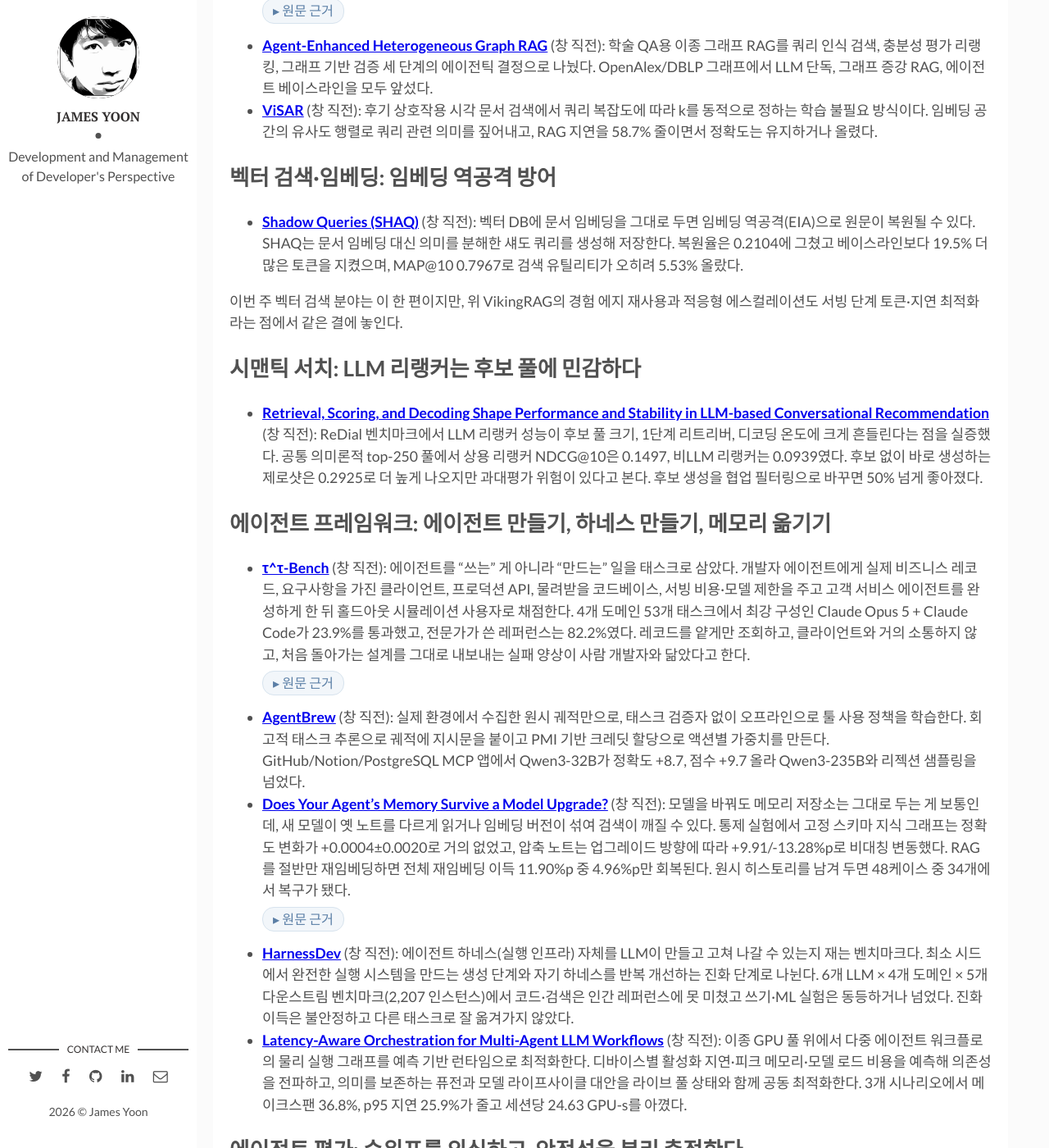
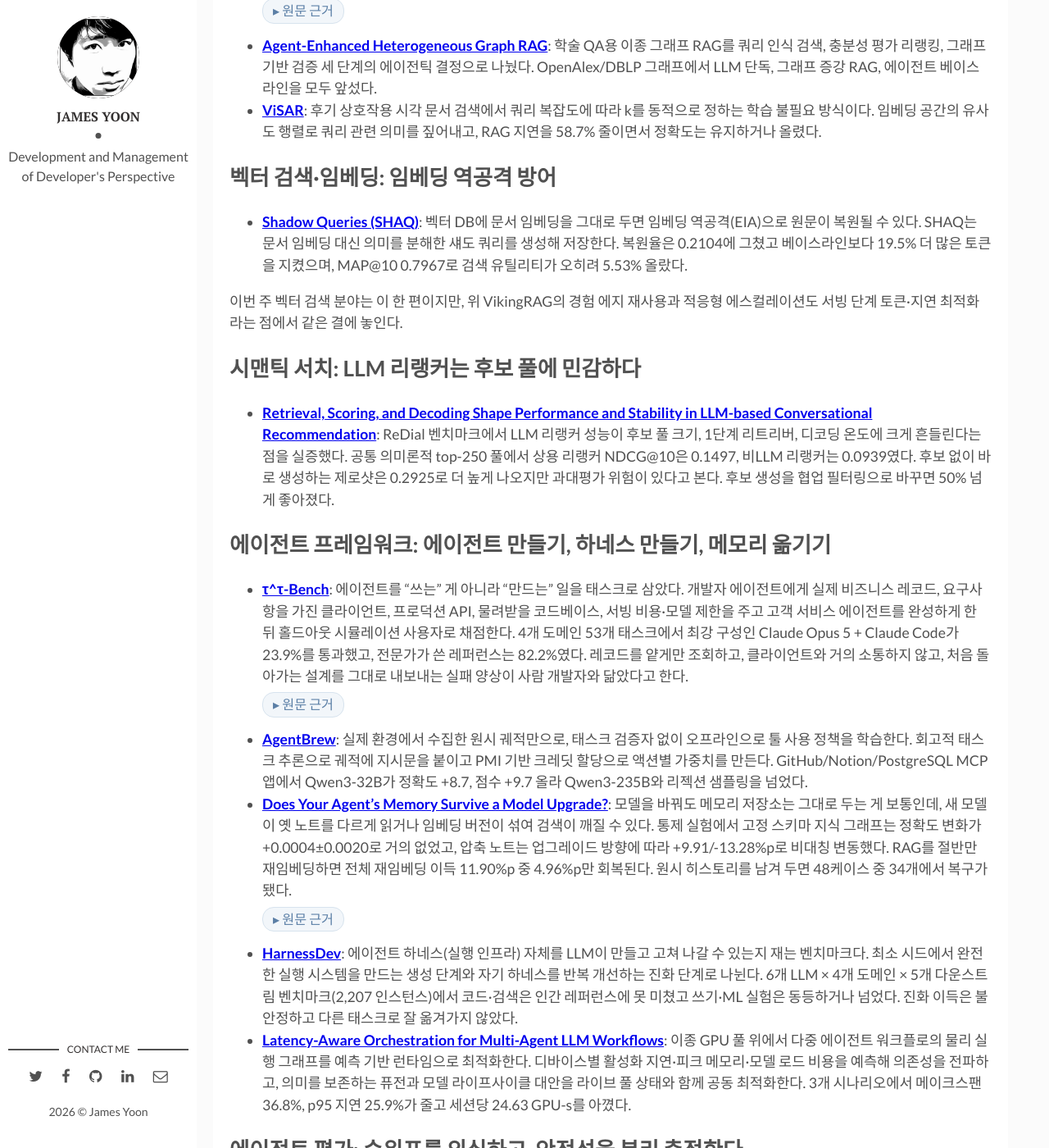
Before and after one commit to butteryoon/butteryoon.github.io, a Jekyll site: the page built from _posts/2026-09-13-rag_agent_weekly.md, in a window 1280 px wide and 1400 px high, scrolled down 1262 px. Shown: the whole window at 82% size. Built offline with Jekyll 4.4.1, drawn with Linux system fonts in a browser that asks for light colours; comment, search, counter and statistics services are not loaded; part of the change alters nothing that is shown; some of the changed text lies outside the part shown.

Commit message:
주간 동향 글 정리: (창 직전) 라벨 제거, 지난주 중복 논문(EarlyEval) 삭제 (15→14편)
Co-Authored-By: Claude Fable 5 <noreply@anthropic.com>
Claude-Session: https://claude.ai/code/session_01GP584Scs1goEpQgpanpNdb

```diff
--- a/_posts/2026-09-13-rag_agent_weekly.md
+++ b/_posts/2026-09-13-rag_agent_weekly.md
@@ -5,13 +5,13 @@ title: "RAG & AI 에이전트 주간 연구 동향 (2026-09-07 ~ 09-13)"
 description: "이번 주 arXiv에 올라온 RAG, 벡터 검색, 리랭킹, 에이전트 프레임워크·평가 분야 주요 논문 요약"
 img: ai_abstract_title.jpg
 date: 2026-09-13 23:00:00 +0900
-last_modified_at: 2026-09-13 23:00:00 +0900
+last_modified_at: 2026-09-14 09:20:00 +0900
 tags: [rag, ai agent, llm, vector database, reranking, arxiv, weekly] # add tag
 related: llm
 categories: dev
 ---
 
-Hermes 에이전트가 배치 작업으로 수집한 RAG·AI 에이전트 분야 주간 논문 보고서(arXiv cs.IR/cs.CL/cs.MA/cs.AI/cs.LG + Hugging Face Daily Papers, 2026-09-07~09-13)를 요약해서 정리한다. 이번 주는 편수가 15편으로 지난주보다 적은 대신, 보고서가 논문마다 arXiv 초록 페이지를 직접 열어 서지를 대조했다고 밝혔다. 목표 기간 직전인 8월 31일~9월 5일 등록분도 몇 편 섞여 있어서 아래에 "(창 직전)"으로 표시했다.
+Hermes 에이전트가 배치 작업으로 수집한 RAG·AI 에이전트 분야 주간 논문 보고서(arXiv cs.IR/cs.CL/cs.MA/cs.AI/cs.LG + Hugging Face Daily Papers, 2026-09-07~09-13)를 요약해서 정리한다. 이번 주는 편수가 14편으로 지난주보다 적은 대신, 보고서가 논문마다 arXiv 초록 페이지를 직접 열어 서지를 대조했다고 밝혔다. 목표 기간 직전(8월 31일~9월 5일)에 등록된 논문도 일부 포함되어 있다.
 
 <!--more-->
 
@@ -23,32 +23,31 @@ Hermes 에이전트가 배치 작업으로 수집한 RAG·AI 에이전트 분야
 - **[Q2D-Web](https://arxiv.org/abs/2609.08887)**: 1.9억 문서 웹 코퍼스와 에이전트가 재작성한 7만 개 쿼리(10개 언어)로 만든 대규모 에이전틱 리트리벌 벤치마크다. 에이전트 인용, 프로덕션 랭킹, 결합 판정 세 종류 정답 세트를 제공하고, 13개 리트리버를 돌려 보니 도메인·언어·쿼리 유형에 따라 순위가 갈렸다.
 - **[In RAG We Trust?](https://arxiv.org/abs/2609.09243)**: 검색된 문서가 오염됐을 때 RAG가 얼마나 무너지는지 Llama 3.1 8B로 측정했다. 엔티티 치환·숫자 치환·부정 세 가지 공격을 검색 문서 3개 중 0~3개에 적용했더니 정확도가 77.9%에서 43.5%로 떨어졌고, 오염 문서가 다수가 되는 순간 급락한다. 모델은 거짓을 새로 지어내기보다 답을 회피하는 쪽으로 반응했고, 어휘 겹침 기반 비지지 생성 프록시는 공격 하에서 오히려 줄었다.
   <details class="evidence"><summary>원문 근거</summary><blockquote>"Accuracy falls from 77.9% on clean context to 43.5% when all three passages are corrupted. Entity swap flips the largest share of answers that were correct on clean context. Number-based corruption stays flat while poisoned passages are a minority and jumps once they form a majority"</blockquote></details>
-- **[Agent-Enhanced Heterogeneous Graph RAG](https://arxiv.org/abs/2609.00761)** (창 직전): 학술 QA용 이종 그래프 RAG를 쿼리 인식 검색, 충분성 평가 리랭킹, 그래프 기반 검증 세 단계의 에이전틱 결정으로 나눴다. OpenAlex/DBLP 그래프에서 LLM 단독, 그래프 증강 RAG, 에이전트 베이스라인을 모두 앞섰다.
-- **[ViSAR](https://arxiv.org/abs/2609.02486)** (창 직전): 후기 상호작용 시각 문서 검색에서 쿼리 복잡도에 따라 k를 동적으로 정하는 학습 불필요 방식이다. 임베딩 공간의 유사도 행렬로 쿼리 관련 의미를 짚어내고, RAG 지연을 58.7% 줄이면서 정확도는 유지하거나 올렸다.
+- **[Agent-Enhanced Heterogeneous Graph RAG](https://arxiv.org/abs/2609.00761)**: 학술 QA용 이종 그래프 RAG를 쿼리 인식 검색, 충분성 평가 리랭킹, 그래프 기반 검증 세 단계의 에이전틱 결정으로 나눴다. OpenAlex/DBLP 그래프에서 LLM 단독, 그래프 증강 RAG, 에이전트 베이스라인을 모두 앞섰다.
+- **[ViSAR](https://arxiv.org/abs/2609.02486)**: 후기 상호작용 시각 문서 검색에서 쿼리 복잡도에 따라 k를 동적으로 정하는 학습 불필요 방식이다. 임베딩 공간의 유사도 행렬로 쿼리 관련 의미를 짚어내고, RAG 지연을 58.7% 줄이면서 정확도는 유지하거나 올렸다.
 
 ## 벡터 검색·임베딩: 임베딩 역공격 방어
 
-- **[Shadow Queries (SHAQ)](https://arxiv.org/abs/2609.04767)** (창 직전): 벡터 DB에 문서 임베딩을 그대로 두면 임베딩 역공격(EIA)으로 원문이 복원될 수 있다. SHAQ는 문서 임베딩 대신 의미를 분해한 섀도 쿼리를 생성해 저장한다. 복원율은 0.2104에 그쳤고 베이스라인보다 19.5% 더 많은 토큰을 지켰으며, MAP@10 0.7967로 검색 유틸리티가 오히려 5.53% 올랐다.
+- **[Shadow Queries (SHAQ)](https://arxiv.org/abs/2609.04767)**: 벡터 DB에 문서 임베딩을 그대로 두면 임베딩 역공격(EIA)으로 원문이 복원될 수 있다. SHAQ는 문서 임베딩 대신 의미를 분해한 섀도 쿼리를 생성해 저장한다. 복원율은 0.2104에 그쳤고 베이스라인보다 19.5% 더 많은 토큰을 지켰으며, MAP@10 0.7967로 검색 유틸리티가 오히려 5.53% 올랐다.
 
 이번 주 벡터 검색 분야는 이 한 편이지만, 위 VikingRAG의 경험 에지 재사용과 적응형 에스컬레이션도 서빙 단계 토큰·지연 최적화라는 점에서 같은 결에 놓인다.
 
 ## 시맨틱 서치: LLM 리랭커는 후보 풀에 민감하다
 
-- **[Retrieval, Scoring, and Decoding Shape Performance and Stability in LLM-based Conversational Recommendation](https://arxiv.org/abs/2609.00086)** (창 직전): ReDial 벤치마크에서 LLM 리랭커 성능이 후보 풀 크기, 1단계 리트리버, 디코딩 온도에 크게 흔들린다는 점을 실증했다. 공통 의미론적 top-250 풀에서 상용 리랭커 NDCG@10은 0.1497, 비LLM 리랭커는 0.0939였다. 후보 없이 바로 생성하는 제로샷은 0.2925로 더 높게 나오지만 과대평가 위험이 있다고 본다. 후보 생성을 협업 필터링으로 바꾸면 50% 넘게 좋아졌다.
+- **[Retrieval, Scoring, and Decoding Shape Performance and Stability in LLM-based Conversational Recommendation](https://arxiv.org/abs/2609.00086)**: ReDial 벤치마크에서 LLM 리랭커 성능이 후보 풀 크기, 1단계 리트리버, 디코딩 온도에 크게 흔들린다는 점을 실증했다. 공통 의미론적 top-250 풀에서 상용 리랭커 NDCG@10은 0.1497, 비LLM 리랭커는 0.0939였다. 후보 없이 바로 생성하는 제로샷은 0.2925로 더 높게 나오지만 과대평가 위험이 있다고 본다. 후보 생성을 협업 필터링으로 바꾸면 50% 넘게 좋아졌다.
 
 ## 에이전트 프레임워크: 에이전트 만들기, 하네스 만들기, 메모리 옮기기
 
-- **[τ^τ-Bench](https://arxiv.org/abs/2609.04611)** (창 직전): 에이전트를 "쓰는" 게 아니라 "만드는" 일을 태스크로 삼았다. 개발자 에이전트에게 실제 비즈니스 레코드, 요구사항을 가진 클라이언트, 프로덕션 API, 물려받을 코드베이스, 서빙 비용·모델 제한을 주고 고객 서비스 에이전트를 완성하게 한 뒤 홀드아웃 시뮬레이션 사용자로 채점한다. 4개 도메인 53개 태스크에서 최강 구성인 Claude Opus 5 + Claude Code가 23.9%를 통과했고, 전문가가 쓴 레퍼런스는 82.2%였다. 레코드를 얕게만 조회하고, 클라이언트와 거의 소통하지 않고, 처음 돌아가는 설계를 그대로 내보내는 실패 양상이 사람 개발자와 닮았다고 한다.
+- **[τ^τ-Bench](https://arxiv.org/abs/2609.04611)**: 에이전트를 "쓰는" 게 아니라 "만드는" 일을 태스크로 삼았다. 개발자 에이전트에게 실제 비즈니스 레코드, 요구사항을 가진 클라이언트, 프로덕션 API, 물려받을 코드베이스, 서빙 비용·모델 제한을 주고 고객 서비스 에이전트를 완성하게 한 뒤 홀드아웃 시뮬레이션 사용자로 채점한다. 4개 도메인 53개 태스크에서 최강 구성인 Claude Opus 5 + Claude Code가 23.9%를 통과했고, 전문가가 쓴 레퍼런스는 82.2%였다. 레코드를 얕게만 조회하고, 클라이언트와 거의 소통하지 않고, 처음 돌아가는 설계를 그대로 내보내는 실패 양상이 사람 개발자와 닮았다고 한다.
   <details class="evidence"><summary>원문 근거</summary><blockquote>"Across 53 tasks spanning four domains, the strongest configuration, Claude Opus 5 under Claude Code, passes just 23.9% of evaluation simulations. Meanwhile, an expert-authored reference ceiling scores 82.2%."</blockquote></details>
-- **[AgentBrew](https://arxiv.org/abs/2609.05837)** (창 직전): 실제 환경에서 수집한 원시 궤적만으로, 태스크 검증자 없이 오프라인으로 툴 사용 정책을 학습한다. 회고적 태스크 추론으로 궤적에 지시문을 붙이고 PMI 기반 크레딧 할당으로 액션별 가중치를 만든다. GitHub/Notion/PostgreSQL MCP 앱에서 Qwen3-32B가 정확도 +8.7, 점수 +9.7 올라 Qwen3-235B와 리젝션 샘플링을 넘었다.
-- **[Does Your Agent's Memory Survive a Model Upgrade?](https://arxiv.org/abs/2609.05339)** (창 직전): 모델을 바꿔도 메모리 저장소는 그대로 두는 게 보통인데, 새 모델이 옛 노트를 다르게 읽거나 임베딩 버전이 섞여 검색이 깨질 수 있다. 통제 실험에서 고정 스키마 지식 그래프는 정확도 변화가 +0.0004±0.0020로 거의 없었고, 압축 노트는 업그레이드 방향에 따라 +9.91/-13.28%p로 비대칭 변동했다. RAG를 절반만 재임베딩하면 전체 재임베딩 이득 11.90%p 중 4.96%p만 회복된다. 원시 히스토리를 남겨 두면 48케이스 중 34개에서 복구가 됐다.
+- **[AgentBrew](https://arxiv.org/abs/2609.05837)**: 실제 환경에서 수집한 원시 궤적만으로, 태스크 검증자 없이 오프라인으로 툴 사용 정책을 학습한다. 회고적 태스크 추론으로 궤적에 지시문을 붙이고 PMI 기반 크레딧 할당으로 액션별 가중치를 만든다. GitHub/Notion/PostgreSQL MCP 앱에서 Qwen3-32B가 정확도 +8.7, 점수 +9.7 올라 Qwen3-235B와 리젝션 샘플링을 넘었다.
+- **[Does Your Agent's Memory Survive a Model Upgrade?](https://arxiv.org/abs/2609.05339)**: 모델을 바꿔도 메모리 저장소는 그대로 두는 게 보통인데, 새 모델이 옛 노트를 다르게 읽거나 임베딩 버전이 섞여 검색이 깨질 수 있다. 통제 실험에서 고정 스키마 지식 그래프는 정확도 변화가 +0.0004±0.0020로 거의 없었고, 압축 노트는 업그레이드 방향에 따라 +9.91/-13.28%p로 비대칭 변동했다. RAG를 절반만 재임베딩하면 전체 재임베딩 이득 11.90%p 중 4.96%p만 회복된다. 원시 히스토리를 남겨 두면 48케이스 중 34개에서 복구가 됐다.
   <details class="evidence"><summary>원문 근거</summary><blockquote>"Model upgrades are routine; memory migrations are not. An agent can keep the same memory store and still forget: a new model may interpret old notes differently, mixed embedding versions may break retrieval, and repair may fail without the original evidence."</blockquote></details>
-- **[HarnessDev](https://arxiv.org/abs/2609.01437)** (창 직전): 에이전트 하네스(실행 인프라) 자체를 LLM이 만들고 고쳐 나갈 수 있는지 재는 벤치마크다. 최소 시드에서 완전한 실행 시스템을 만드는 생성 단계와 자기 하네스를 반복 개선하는 진화 단계로 나뉜다. 6개 LLM × 4개 도메인 × 5개 다운스트림 벤치마크(2,207 인스턴스)에서 코드·검색은 인간 레퍼런스에 못 미쳤고 쓰기·ML 실험은 동등하거나 넘었다. 진화 이득은 불안정하고 다른 태스크로 잘 옮겨가지 않았다.
-- **[Latency-Aware Orchestration for Multi-Agent LLM Workflows](https://arxiv.org/abs/2609.03335)** (창 직전): 이종 GPU 풀 위에서 다중 에이전트 워크플로의 물리 실행 그래프를 예측 기반 런타임으로 최적화한다. 디바이스별 활성화 지연·피크 메모리·모델 로드 비용을 예측해 의존성을 전파하고, 의미를 보존하는 퓨전과 모델 라이프사이클 대안을 라이브 풀 상태와 함께 공동 최적화한다. 3개 시나리오에서 메이크스팬 36.8%, p95 지연 25.9%가 줄고 세션당 24.63 GPU-s를 아꼈다.
+- **[HarnessDev](https://arxiv.org/abs/2609.01437)**: 에이전트 하네스(실행 인프라) 자체를 LLM이 만들고 고쳐 나갈 수 있는지 재는 벤치마크다. 최소 시드에서 완전한 실행 시스템을 만드는 생성 단계와 자기 하네스를 반복 개선하는 진화 단계로 나뉜다. 6개 LLM × 4개 도메인 × 5개 다운스트림 벤치마크(2,207 인스턴스)에서 코드·검색은 인간 레퍼런스에 못 미쳤고 쓰기·ML 실험은 동등하거나 넘었다. 진화 이득은 불안정하고 다른 태스크로 잘 옮겨가지 않았다.
+- **[Latency-Aware Orchestration for Multi-Agent LLM Workflows](https://arxiv.org/abs/2609.03335)**: 이종 GPU 풀 위에서 다중 에이전트 워크플로의 물리 실행 그래프를 예측 기반 런타임으로 최적화한다. 디바이스별 활성화 지연·피크 메모리·모델 로드 비용을 예측해 의존성을 전파하고, 의미를 보존하는 퓨전과 모델 라이프사이클 대안을 라이브 풀 상태와 함께 공동 최적화한다. 3개 시나리오에서 메이크스팬 36.8%, p95 지연 25.9%가 줄고 세션당 24.63 GPU-s를 아꼈다.
 
 ## 에이전트 평가: 순위표를 의심하고, 안전성을 분리 측정한다
 
-- **[EarlyEval](https://arxiv.org/abs/2609.02783)** (창 직전): 에이전트의 중간 행동에서 최종 성공/실패를 LightGBM 분류기로 조기 예측하고, 캘리브레이션된 신뢰도 임계값을 넘으면 실행을 멈춘다. SWE-bench Verified/TerminalBench/Toolathlon에서 단계 13~26%, 입력 토큰 44.1%, 출력 토큰 29.4%를 절감했고 예측 정확도는 89~97%, 에이전트별 해결률 섭동은 1~2%p였다. 지난주 글에서도 다룬 논문인데 보고서에 다시 포함돼 있어 그대로 실었다.
 - **[What Does an LLM-Agent Leaderboard Rank Actually Compare?](https://arxiv.org/abs/2609.07785)**: 리더보드 순위가 "A가 B보다 낫다"는 쌍별 결론을 정말 정당화하는지 추정량 관점에서 따졌다. 비교 대상과 측정 소스를 명시하고, 공통 지지를 확인하고, 불확실성 규칙과 실용적 마진으로 판단하는 절차를 제안한다. SWE-bench/AgentRewardBench/τ²-bench에서 근소한 순위 차이는 대부분 미해결로 남았고, 어떤 프록시 라벨과 유틸리티 규칙을 쓰느냐에 따라 선택되는 시스템이 바뀌었다.
 - **[RAG-Safety-Bench](https://arxiv.org/abs/2609.11758)**: RAG가 LLM 안전성에 미치는 영향을 리트리버 품질이라는 교란 요소를 걷어내고 측정한다. 비RAG, 유해 답변이 담긴 오라클 문서, 유해 관련 문서, 안전과 무관한 문서 네 조건으로 나눠 5개 오픈소스 LLM을 봤더니 무해·유해 능력이 역상관이었고, 베이스라인 가드레일이 RAG 하류 안전성을 보장하지 못했다. 안전과 무관한 문서라도 검색이 켜지는 것만으로 유해 생성이 유발될 수 있다는 점이 가장 불편한 결과다.
 
```
